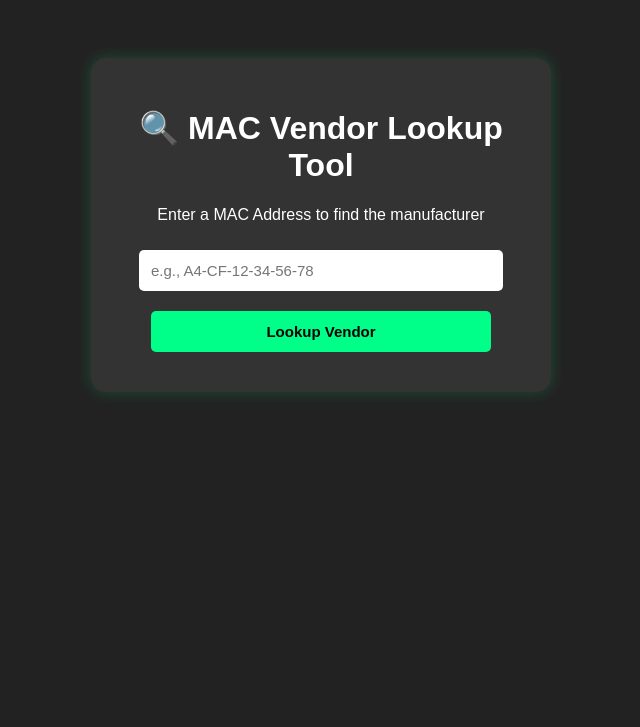
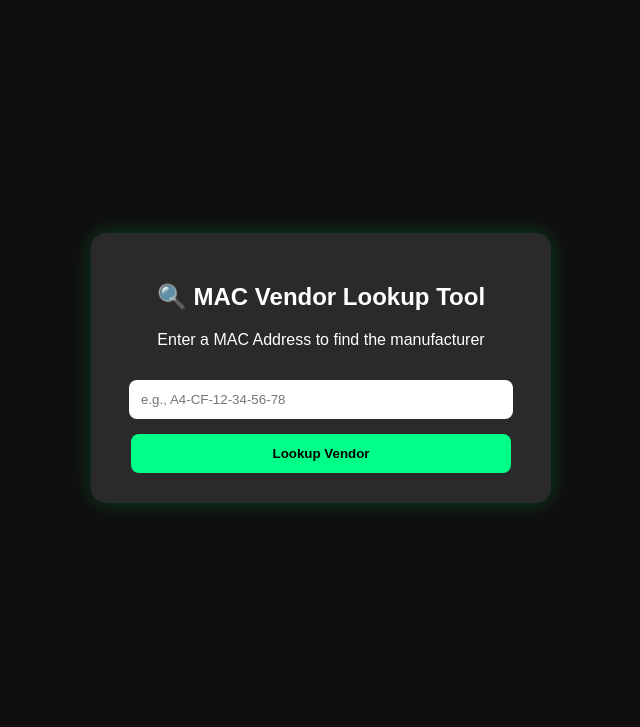
Before and after one commit to nethujaminhas80-ctrl/mac-vendor-tool, a Flask app: page / in a window 1280 px wide. Shown: the top 727 px of the page, without its empty margins (319-959 px from the left). Run offline with Flask 3, Linux system fonts and the light colour scheme.

Commit message:
Update title and styling in index.html

```diff
--- a/templates/index.html
+++ b/templates/index.html
@@ -1,35 +1,37 @@
 <!DOCTYPE html>
 <html>
 <head>
-    <title>MAC Address Vendor Lookup</title>
+    <title>MAC Vendor Lookup</title>
+    <meta name="viewport" content="width=device-width, initial-scale=1">
     <style>
-        body { font-family: Arial, sans-serif; text-align: center; padding: 50px; background: #222; color: white; }
-        .box { background: #333; padding: 30px; border-radius: 15px; width: 400px; margin: auto; box-shadow: 0 0 15px rgba(0,255,136,0.2); }
-        input, button { padding: 12px; margin: 10px; width: 85%; border-radius: 5px; border: none; font-size: 15px; }
-        button { background: #00ff88; color: black; font-weight: bold; cursor: pointer; }
-        .result { margin-top: 20px; padding: 15px; background: #444; border-radius: 8px; text-align: left; }
+        body { background: #0f0f0f; color: white; font-family: Arial; display: flex; justify-content: center; align-items: center; min-height: 90vh; }
+        .box { background: #2a2a2a; padding: 30px; border-radius: 15px; text-align: center; width: 90%; max-width: 400px; box-shadow: 0 0 20px rgba(0,255,100,0.2); }
+        input { width: 90%; padding: 12px; border-radius: 8px; border: none; margin: 15px 0; }
+        button { width: 95%; padding: 12px; background: #00ff88; border: none; border-radius: 8px; font-weight: bold; cursor: pointer; }
+        .result { margin-top: 20px; padding: 15px; border-radius: 8px; background: #333; }
+        .success { color: #00ff88; font-size: 18px; }
+        .error { color: #ff5555; }
     </style>
 </head>
 <body>
     <div class="box">
-        <h1>🔍 MAC Vendor Lookup Tool</h1>
+        <h2>🔍 MAC Vendor Lookup Tool</h2>
         <p>Enter a MAC Address to find the manufacturer</p>
-
         <form method="POST">
-            <input type="text" name="mac" placeholder="e.g., A4-CF-12-34-56-78" required>
+            <input type="text" name="mac" placeholder="e.g., A4-CF-12-34-56-78" value="{{ mac }}" required>
             <button type="submit">Lookup Vendor</button>
         </form>
 
-        {% if result %}
+        {% if vendor %}
         <div class="result">
-            {% if result.error %}
-                <p style="color:#ff6b6b">{{ result.error }}</p>
-            {% else %}
-                <h3>Result:</h3>
-                <p><b>MAC Address:</b> {{ result.mac }}</p>
-                <p><b>Vendor / Manufacturer:</b> {{ result.vendor }}</p>
-                <p><small>This shows the company that manufactured the device's network card.</small></p>
-            {% endif %}
+            <div class="success">✅ {{ vendor }}</div>
+            <small>MAC: {{ mac }}</small>
+        </div>
+        {% endif %}
+
+        {% if error %}
+        <div class="result">
+            <div class="error">❌ {{ error }}</div>
         </div>
         {% endif %}
     </div>
```
